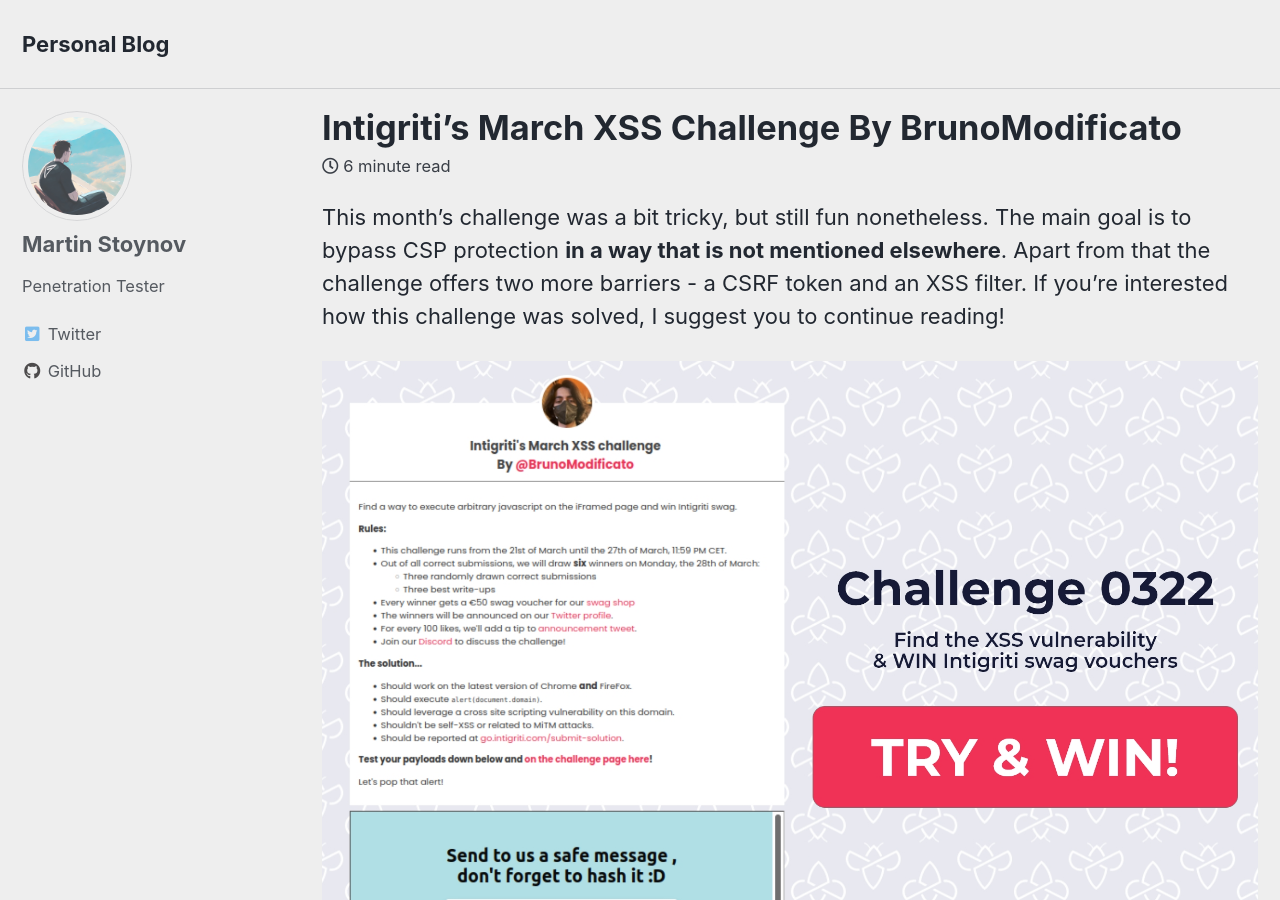
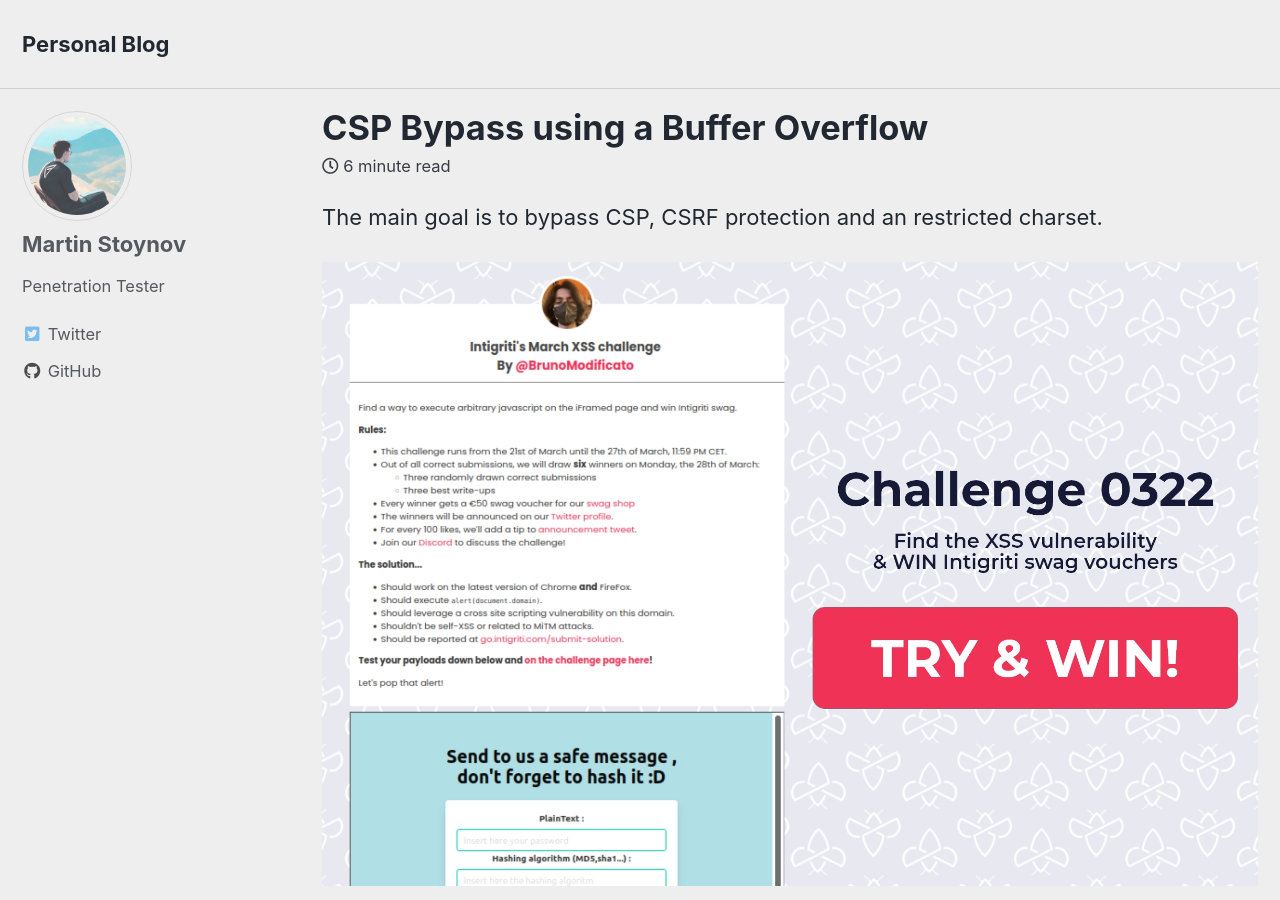
Before and after one commit to martinstnv/challenges, a Jekyll site: the page built from _posts/2022-03-21-csp-bypass-using-a-buffer-overflow.md, in a window 1280 px wide and 900 px high. Built offline with Jekyll 4.4.1, drawn with Linux system fonts in a browser that asks for light colours; cached includes are drawn as plain includes.

Commit message:
Update and rename 2022-03-21-intigriti-march-xss-challenge-brunomodificato.md to 2022-03-21-csp-bypass-using-a-buffer-overflow.md

```diff
--- a/_posts/2022-03-21-intigriti-march-xss-challenge-brunomodificato.md
+++ b/_posts/2022-03-21-csp-bypass-using-a-buffer-overflow.md
@@ -1,16 +1,15 @@
 ---
 layout: single
-title: Intigriti’s March XSS Challenge By BrunoModificato
+title: CSP Bypass using a Buffer Overflow
 date: 2022-03-21
 classes: wide
 tags:
   - Intigriti
-  - XSS
   - Challenge
   - aszx87410
 ---
 
-This month’s challenge was a bit tricky, but still fun nonetheless. The main goal is to bypass CSP protection **in a way that is not mentioned elsewhere**. Apart from that the challenge offers two more barriers - a CSRF token and an XSS filter. If you’re interested how this challenge was solved, I suggest you to continue reading!
+The main goal is to bypass CSP, CSRF protection and an restricted charset.
 
 ![share](/assets/images/intigriti/2022/03/share.jpg)
 
```
